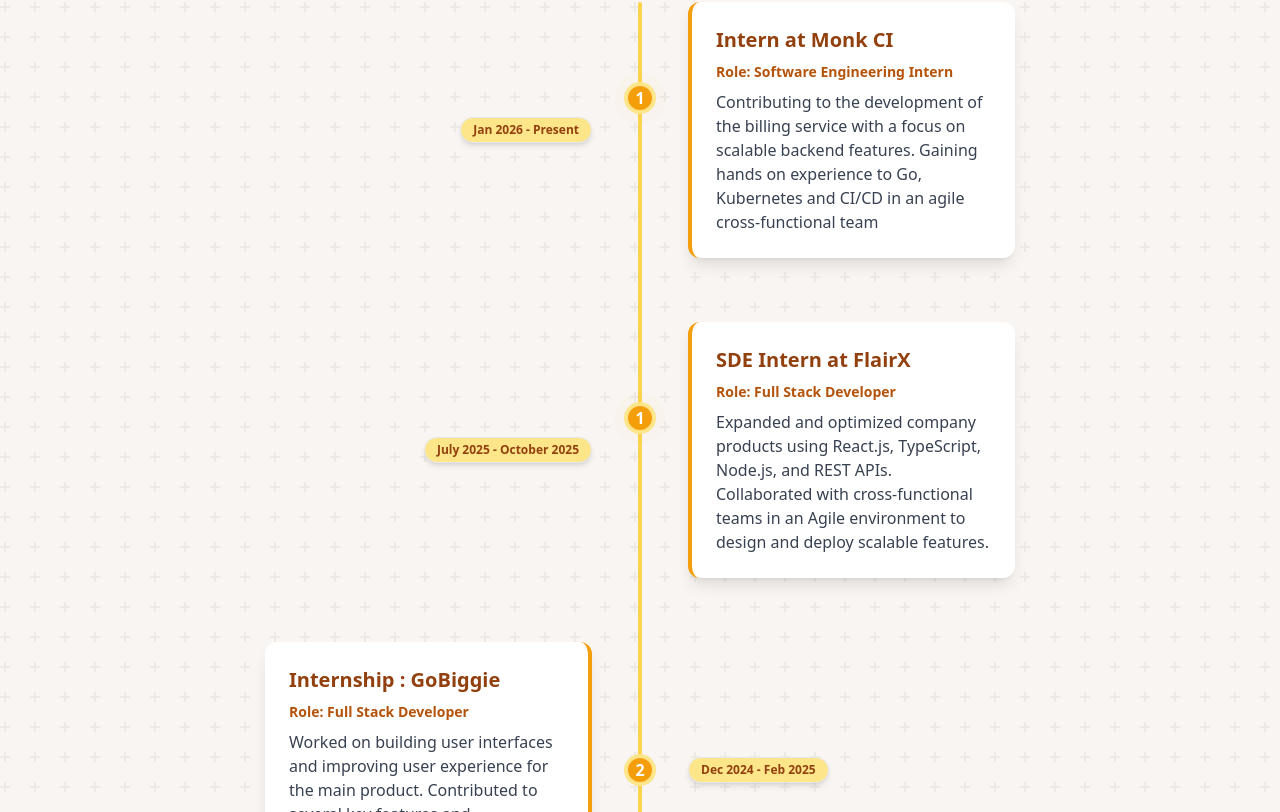
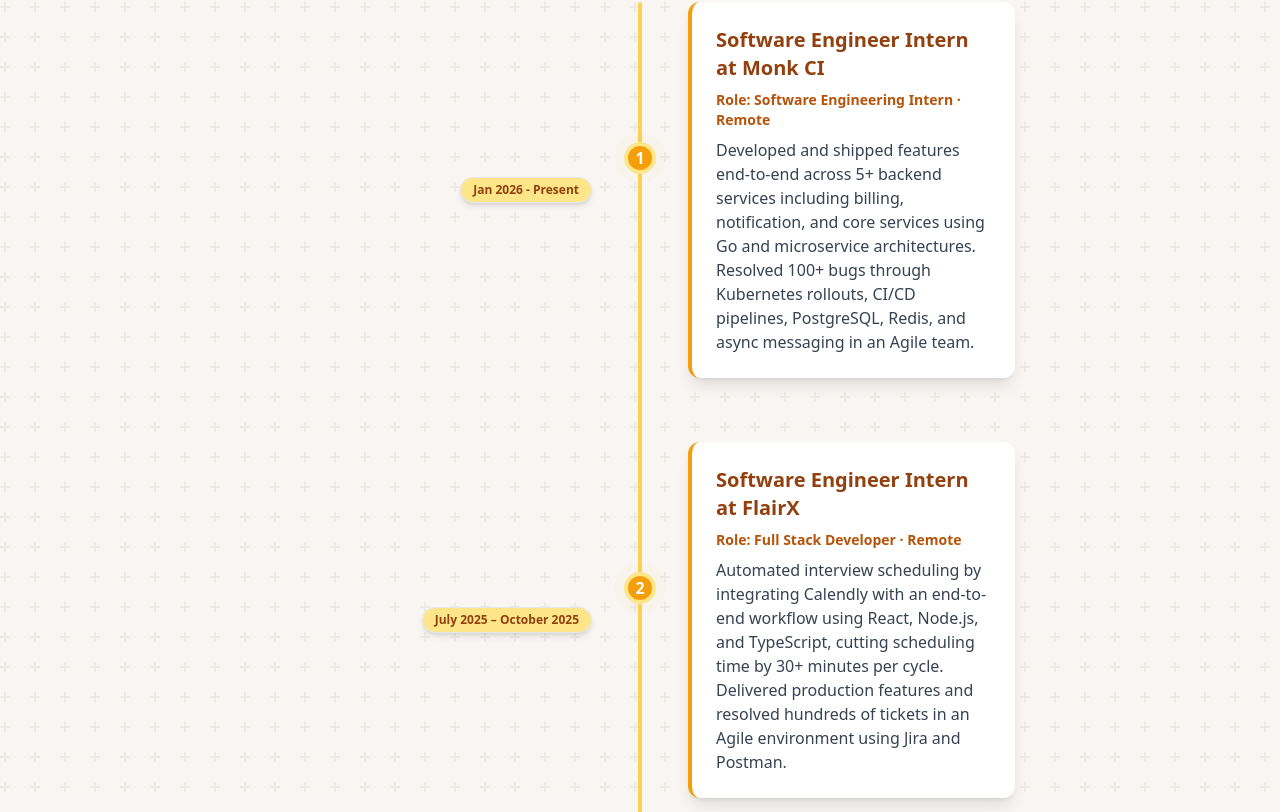
Before and after one commit to CodeXGautam/portfolio, a React (Create React App) app in the folder frontend/: page / in a window 1280 px wide. Shown: the part 3448-4260 px from the top of the page. Built offline with nearby package versions, Linux system fonts and the light colour scheme.

Commit message:
feat: add Experience, About, and Projects pages alongside resume file

```diff
--- a/frontend/src/pages/Experience.js
+++ b/frontend/src/pages/Experience.js
@@ -75,15 +75,14 @@
                             whileHover={{ y: -5, scale: 1.02 }}
                             transition={{ duration: 0.3 }}
                         >
-                            <h3 className="text-xl font-bold text-amber-800 dark:text-dark-warm-light transition-all duration-500">Intern at Monk CI</h3>
-                            <p className="text-sm text-amber-700 dark:text-dark-warm-primary font-semibold transition-all duration-500">Role: Software Engineering Intern</p>
-                            <p className="text-gray-700 dark:text-dark-text-secondary transition-all duration-500"> Contributing to the development of the billing service with a focus on scalable backend features.
-                                Gaining hands on experience to Go, Kubernetes and CI/CD in an agile cross-functional team</p>
+                            <h3 className="text-xl font-bold text-amber-800 dark:text-dark-warm-light transition-all duration-500">Software Engineer Intern at Monk CI</h3>
+                            <p className="text-sm text-amber-700 dark:text-dark-warm-primary font-semibold transition-all duration-500">Role: Software Engineering Intern · Remote</p>
+                            <p className="text-gray-700 dark:text-dark-text-secondary transition-all duration-500">Developed and shipped features end-to-end across 5+ backend services including billing, notification, and core services using Go and microservice architectures. Resolved 100+ bugs through Kubernetes rollouts, CI/CD pipelines, PostgreSQL, Redis, and async messaging in an Agile team.</p>
                         </motion.div>
                     </div>
                 </motion.div>
 
-                {/*Internship 2 */}
+                {/* Internship 2 */}
                 <motion.div
                     className="flex w-full mb-16 justify-start items-center relative flex-col sm:flex-row"
                     initial={{ opacity: 0, x: -50 }}
@@ -94,7 +93,7 @@
                     {/* Enhanced Timeline label (date) */}
                     <div className="w-full sm:w-1/2 flex justify-end pr-2 sm:pr-8 mb-2 sm:mb-0">
                         <span className="bg-amber-200 dark:bg-dark-warm-primary/30 text-amber-800 dark:text-dark-warm-light px-3 py-1 rounded-full text-xs font-semibold shadow-md dark:shadow-dark-sm whitespace-nowrap transition-all duration-500 border dark:border-dark-warm-primary/20">
-                            July 2025 - October 2025
+                            July 2025 – October 2025
                         </span>
                     </div>
                     {/* Enhanced Dot and line */}
@@ -111,7 +110,7 @@
                             }}
                             transition={{ duration: 2, repeat: Infinity }}
                         >
-                            <span className="text-white dark:text-dark-text-primary font-bold transition-colors duration-500">1</span>
+                            <span className="text-white dark:text-dark-text-primary font-bold transition-colors duration-500">2</span>
                         </motion.div>
                         <div className="h-16 w-1 bg-amber-300 dark:bg-dark-warm-primary hidden sm:block transition-all duration-500"></div>
                     </div>
@@ -122,15 +121,14 @@
                             whileHover={{ y: -5, scale: 1.02 }}
                             transition={{ duration: 0.3 }}
                         >
-                            <h3 className="text-xl font-bold text-amber-800 dark:text-dark-warm-light transition-all duration-500">SDE Intern at FlairX </h3>
-                            <p className="text-sm text-amber-700 dark:text-dark-warm-primary font-semibold transition-all duration-500">Role: Full Stack Developer</p>
-                            <p className="text-gray-700 dark:text-dark-text-secondary transition-all duration-500"> Expanded and optimized company products using React.js, TypeScript, Node.js, and REST APIs.
-                                Collaborated with cross-functional teams in an Agile environment to design and deploy scalable features.</p>
+                            <h3 className="text-xl font-bold text-amber-800 dark:text-dark-warm-light transition-all duration-500">Software Engineer Intern at FlairX</h3>
+                            <p className="text-sm text-amber-700 dark:text-dark-warm-primary font-semibold transition-all duration-500">Role: Full Stack Developer · Remote</p>
+                            <p className="text-gray-700 dark:text-dark-text-secondary transition-all duration-500">Automated interview scheduling by integrating Calendly with an end-to-end workflow using React, Node.js, and TypeScript, cutting scheduling time by 30+ minutes per cycle. Delivered production features and resolved hundreds of tickets in an Agile environment using Jira and Postman.</p>
                         </motion.div>
                     </div>
                 </motion.div>
 
-                {/* Enhanced Internship 2 (Past) */}
+                {/* Internship 3 (Past) */}
                 <motion.div
                     className="flex w-full mb-8 justify-end items-center relative flex-col sm:flex-row-reverse"
                     initial={{ opacity: 0, x: 50 }}
@@ -141,7 +139,7 @@
                     {/* Enhanced Timeline label (date) */}
                     <div className="w-full sm:w-1/2 flex justify-start pl-2 sm:pl-8 mb-2 sm:mb-0">
                         <span className="bg-amber-200 dark:bg-dark-warm-secondary/30 text-amber-800 dark:text-dark-warm-light px-3 py-1 rounded-full text-xs font-semibold shadow-md dark:shadow-dark-sm whitespace-nowrap transition-all duration-500 border dark:border-dark-warm-secondary/20">
-                            Dec 2024 - Feb 2025
+                            Dec 2024 – Feb 2025
                         </span>
                     </div>
                     {/* Enhanced Dot and line */}
@@ -158,7 +156,7 @@
                             }}
                             transition={{ duration: 2, repeat: Infinity, delay: 1 }}
                         >
-                            <span className="text-white dark:text-dark-text-primary font-bold transition-colors duration-500">2</span>
+                            <span className="text-white dark:text-dark-text-primary font-bold transition-colors duration-500">3</span>
                         </motion.div>
                     </div>
                     {/* Enhanced Card */}
@@ -168,10 +166,9 @@
                             whileHover={{ y: -5, scale: 1.02 }}
                             transition={{ duration: 0.3 }}
                         >
-                            <h3 className="text-xl font-bold text-amber-800 dark:text-dark-warm-light transition-all duration-500">Internship : GoBiggie</h3>
-                            <p className="text-sm text-amber-700 dark:text-dark-warm-secondary font-semibold transition-all duration-500">Role: Full Stack Developer</p>
-                            <p className="text-gray-700 dark:text-dark-text-secondary transition-all duration-500">Worked on building user interfaces and improving user experience for the main product.
-                                Contributed to several key features and collaborated with a cross-functional team.</p>
+                            <h3 className="text-xl font-bold text-amber-800 dark:text-dark-warm-light transition-all duration-500">Full Stack Developer Intern at goBiggie</h3>
+                            <p className="text-sm text-amber-700 dark:text-dark-warm-secondary font-semibold transition-all duration-500">Role: Full Stack Developer · Remote</p>
+                            <p className="text-gray-700 dark:text-dark-text-secondary transition-all duration-500">Designed and developed a fully responsive corporate website, deployed to production for client use. Integrated REST APIs, enhanced UI/UX using Tailwind CSS, and optimized for mobile-first experiences.</p>
                         </motion.div>
                     </div>
                 </motion.div>
```
